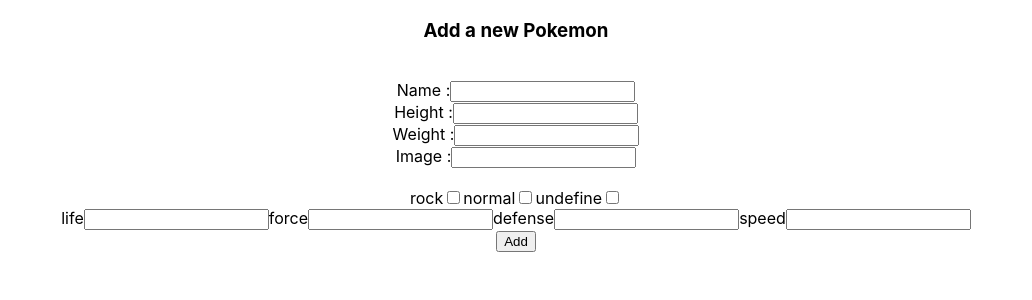
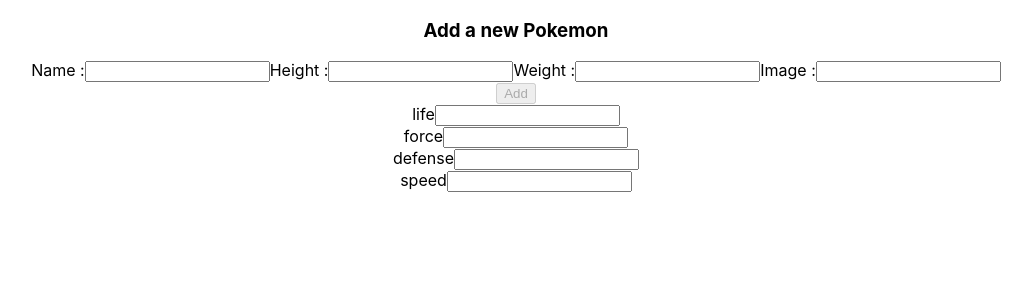
Before and after one commit to jesteban39/PI-Pokemon-FT14a, a React (Create React App) app in the folder client/: page /add in a window 1280 px wide. Shown: the top 300 px of the page, without its empty margins (124-1156 px from the left). Built offline with nearby package versions, Linux system fonts and the light colour scheme.

Commit message:
se avansa en controlar formularios

```diff
--- /dev/null
+++ b/client/src/actions/fillTypes.js
@@ -0,0 +1,11 @@
+import { URL, FILL_TYPES } from "./index";
+
+export default function fillTypes() {
+  return function (dispatch) {
+    return fetch("http://localhost:3001/types")
+      .then((res) => res.json())
+      .then((json) => {
+        dispatch({ type:FILL_TYPES, payload: json.data})
+      });
+  };
+}
--- a/client/src/actions/index.js
+++ b/client/src/actions/index.js
@@ -1,10 +1,12 @@
 import fillAll from "./fillAll";
 import getDetails from "./getDetails.js";
+import fillTypes from "./fillTypes"
 
 export const URL = "http://localhost:3001/pokemons";
+export const GET_DETAILS = "GET_DETAILS";
 export const FILL_ALL = "FILL_ALL";
+export const FILL_TYPES = "FILL_TYPES";
 export const ADD_PAGE = "ADD_PAGE";
 export const RESET = "RESET";
-export const GET_DETAILS = "GET_DETAILS";
 
-export { fillAll, getDetails };
+export { fillAll, getDetails, fillTypes };
--- a/client/src/components/AddPokemon.jsx
+++ b/client/src/components/AddPokemon.jsx
@@ -1,32 +1,41 @@
 import { useState } from "react";
 import { STAT_NAMES } from "./index";
-
+import { useDispatch, useSelector } from "react-redux";
 
 export default function AddPokemon() {
+  const dispatch = useDispatch();
+  const grades = useSelector((state) => state.typeNames);
+
   const [name, setName] = useState("");
   const [height, setHeight] = useState("");
   const [weight, setWeight] = useState("");
   const [image, setImage] = useState("");
+  const [stats, setStats] = useState({});
   const [types, setTypes] = useState([]);
-  const [stats, setStats] = useState({});
 
-  const grades = ["rock", "normal", "undefine"];
+  const [finish, setFinish] = useState([true, true, true, false]);
 
   function handleName(event) {
-    const name = event.target.value.replace(/[^a-z\s]/gi, "");
+    const name = event.target.value
+      .toLowerCase()
+      .replace(/[^a-z\s]/g, "");
     setName(name);
+    handleFinish(name.length > 2, 0);
   }
   function handleHeight(event) {
     const { value } = event.target;
     setHeight(value);
+    handleFinish(value > 0 && value < 200, 1);
   }
   function handleWeight(event) {
     const { value } = event.target;
     setWeight(value);
+    handleFinish(value > 0 && value < 200, 2);
   }
   function handleImage(event) {
-    const { value } = event.target;
-    setImage(value);
+    const img = event.target.value;
+    setImage(img);
+    handleFinish(/^https?:\/\/[\S]+(\.png|\.jpg)$/g.test(img), 3);
   }
   function handleTypes(event) {
     const { name, checked } = event.target;
@@ -46,52 +55,71 @@
     });
   }
 
+  function handleFinish(condition, idx) {
+    if (condition)
+      setFinish((state) => {
+        state[idx] = true;
+        return state;
+      });
+    else
+      setFinish((state) => {
+        state[idx] = false;
+        return state;
+      });
+  }
+
   return (
     <form>
       <h3>Add a new Pokemon</h3>
-      <br />
-      <label>
-        Name :
+      <div>
+        <label>Name :</label>
         <input value={name} onChange={handleName} />
-      </label>
-      <br />
-      <label>
-        Height :
-        <input type="number" value={height} onChange={handleHeight} />
-      </label>
-      <br />
-      <label>
-        Weight :
-        <input type="number" value={weight} onChange={handleWeight} />
-      </label>
-      <br />
-      <label>
-        Image :
+        <label>Height :</label>
+        <input
+          type="integer"
+          value={height}
+          onChange={handleHeight}
+        />
+        <label>Weight :</label>
+        <input
+          type="integer"
+          value={weight}
+          onChange={handleWeight}
+        />
+        <label>Image :</label>
         <input type="url" value={image} onChange={handleImage} />
-      </label>
-      <br />
+      </div>
+      <input
+        type="submit"
+        value="Add"
+        disabled={finish.includes(false)}
+      />
+      <div>
         <label>{types}</label>
-      <br />
-      {grades.map((type, idx) => (
-        <label key={idx}>
-          {type}
-          <input name={type} type="checkbox" onChange={handleTypes} />
-        </label>
+        {grades.map((type) => (
+          <div key={type}>
+            <label>{type}</label>
+            <input
+              name={type}
+              type="checkbox"
+              onChange={handleTypes}
+            />
+          </div>
         ))}
-      <br />
-      {STAT_NAMES.map((stat, idx) => (
-        <label key={idx}>
-          {stat}
+      </div>
+      <div>
+        {STAT_NAMES.map((stat) => (
+          <div key={stat}>
+            <label>{stat}</label>
             <input
               name={stat}
               type="number"
               value={stats[stat] || ""}
               onChange={handleStats}
             />
-        </label>
+          </div>
         ))}
-      <br />
-      <input type="submit" value="Add" disabled={false} />
+      </div>
     </form>
   );
 }
--- a/client/src/components/LandingPage.jsx
+++ b/client/src/components/LandingPage.jsx
@@ -1,10 +1,11 @@
 import { Link } from "react-router-dom";
-import { useDispatch} from "react-redux";
-import  {fillAll}  from "../actions";
+import { useDispatch } from "react-redux";
+import { fillAll,fillTypes } from "../actions";
 
 export default function LandingPage() {
   const dispatch = useDispatch();
   dispatch(fillAll());
+  dispatch(fillTypes());
   return (
     <div className="landingPage">
       <Link to="/home">
--- a/client/src/reducers/index.js
+++ b/client/src/reducers/index.js
@@ -1,6 +1,13 @@
-import { FILL_ALL, RESET, ADD_PAGE, GET_DETAILS } from "../actions";
+import {
+  FILL_ALL,
+  RESET,
+  ADD_PAGE,
+  GET_DETAILS,
+  FILL_TYPES,
+} from "../actions";
 
 const initialState = {
+  typeNames: [],
   pokemonDetails: {
     id: 0,
     name: "",
@@ -40,6 +47,8 @@
       };
     case GET_DETAILS:
       return { ...state, pokemonDetails: action.payload };
+    case FILL_TYPES:
+      return { ...state, typeNames: action.payload };
     default:
       return state;
   }
```
Also changed, not shown: 2 other files (tests, documents, lock files or other folders). Lines whose indentation alone changed are shown as unchanged.
